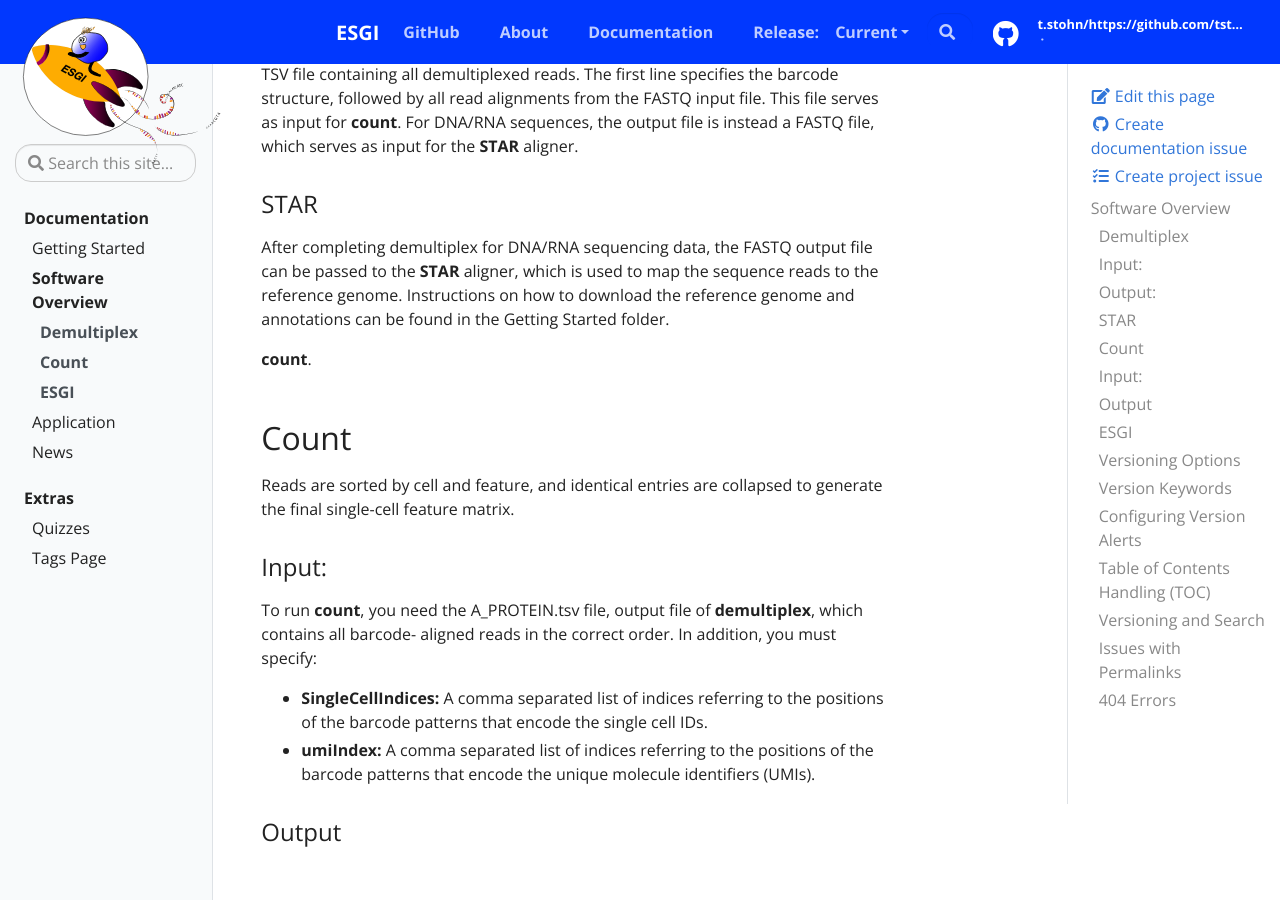
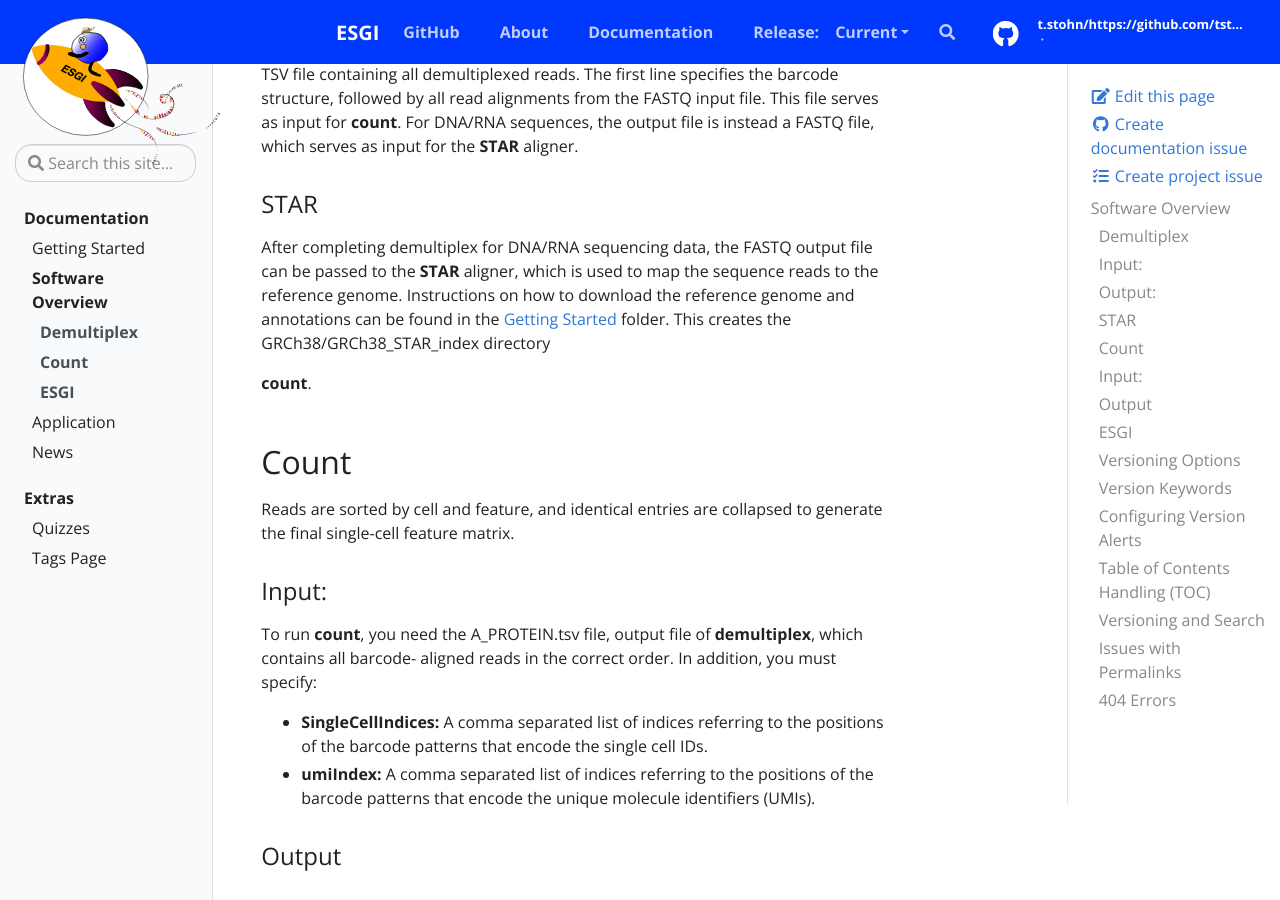
Before and after one commit to tstohn/ESGI.documentation, a Jekyll site: the page built from _docs/software-overview.md, in a window 1280 px wide and 900 px high, scrolled down 1503 px. Built offline with Jekyll 4.4.1, drawn with Linux system fonts in a browser that asks for light colours.

Commit message:
link
try if works

```diff
--- a/_docs/software-overview.md
+++ b/_docs/software-overview.md
@@ -40,7 +40,7 @@ All output files including failed lines and statistics are written to the output
 The final output differs depending on the content of the input being generic barcodes or DNA/RNA sequences. For generic barcode sequences, the output file is TSV file containing all demultiplexed reads. The first line specifies the barcode structure, followed by all read alignments from the FASTQ input file. This file serves as input for **count**. For DNA/RNA sequences, the output file is instead a FASTQ file, which serves as input for the **STAR** aligner.
 
 ### STAR
-After completing demultiplex for DNA/RNA sequencing data, the FASTQ output file can be passed to the **STAR** aligner, which is used to map the sequence reads to the reference genome. Instructions on how to download the reference genome and annotations can be found in the Getting Started folder.
+After completing demultiplex for DNA/RNA sequencing data, the FASTQ output file can be passed to the **STAR** aligner, which is used to map the sequence reads to the reference genome. Instructions on how to download the reference genome and annotations can be found in the [Getting Started](docs/getting-started#reference-genome) folder. This creates the GRCh38/GRCh38_STAR_index directory
 
 **count**.
 
```
